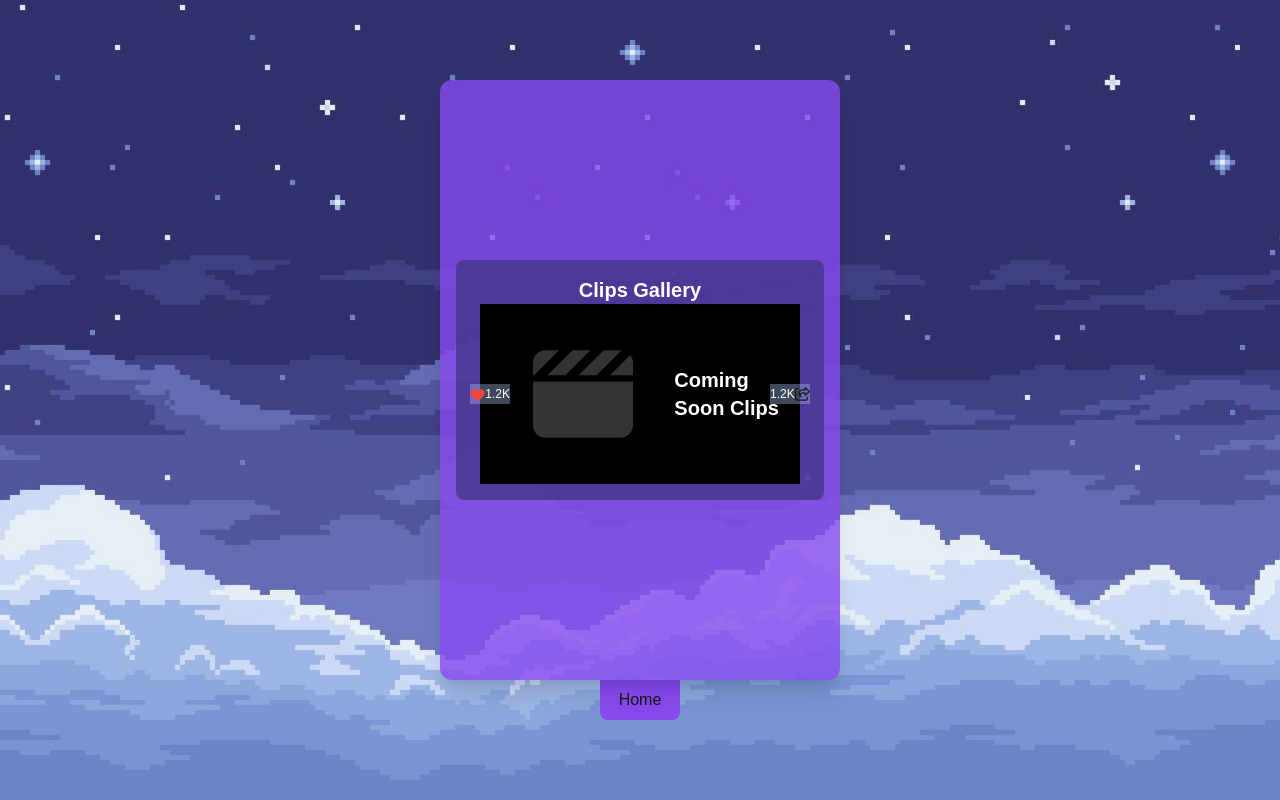
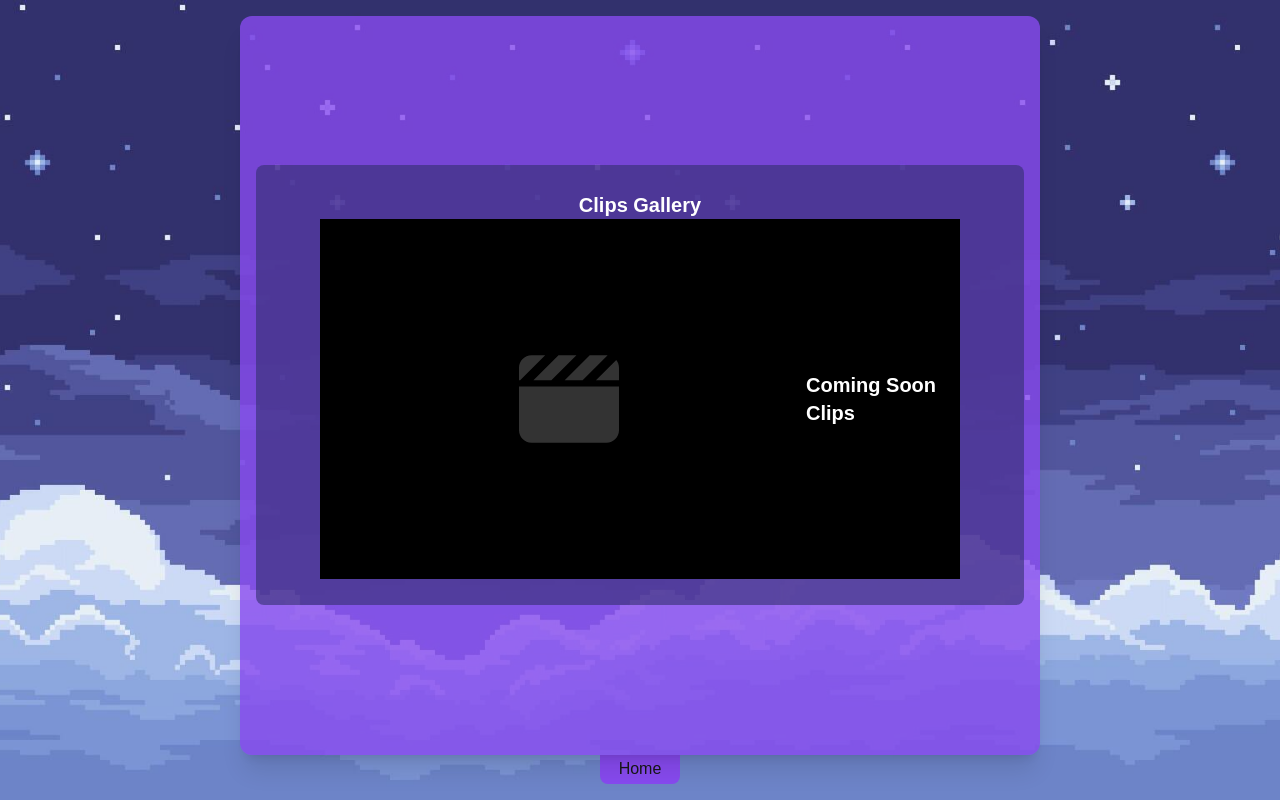
Before and after one commit to the-dev-day-productions-hub/mikaaouos-website, a Next.js app: page /clips in a window 1280 px wide. Built offline with nearby package versions, Linux system fonts and the light colour scheme.

Commit message:
Feat: Made the clips gallery bigger

```diff
--- a/src/app/clips/page.tsx
+++ b/src/app/clips/page.tsx
@@ -21,16 +21,18 @@ export default function Home() {
       <div className="w-full h-screen flex flex-col items-center justify-center p-4">
 
         {/* centerpiece content */}
-        <div className="relative w-100 h-150 p-4 flex flex-col items-center justify-center gap-2 bg-accent/80 rounded-xl shadow-xl">
+        <div className="relative w-full max-w-200 h-250 p-4 flex flex-col items-center justify-center gap-2 bg-accent/80 rounded-xl shadow-xl">
 
           {/* Clips Gallery */}
-          <div className='w-full h-60 bg-midbackground/60 flex flex-col items-center justify-center rounded-lg'>
+          <div className='w-full h-110 bg-midbackground/60 flex flex-col items-center justify-center rounded-lg'>
 
             <p className='text-white font-bold text-xl'>Clips Gallery</p>
 
-            <div className='relative w-80 h-45 p-3 flex items-center justify-center bg-black'>
+            {/* video placeholder */}
+            <div className='relative w-full max-w-160 aspect-video p-3 flex items-center justify-center bg-black'>
 
-              <div className='absolute w-85 h-5 bottom-[-10] flex flex-row justify-between'>
+              {/* Likes and Shares */}
+              {/* <div className='absolute w-full h-5 bottom-[-10] flex flex-row justify-between'>
                 <div className='w-10 h-5 flex flex-row items-center bg-secondary/40'>
                   <FcLike className='w-5 h-5'/>
                   <p className='text-white text-xs'>1.2K</p>
@@ -39,15 +41,16 @@ export default function Home() {
                   <p className='text-white text-xs'>1.2K</p>
                   <FaRegShareFromSquare className='w-5 h-5'/>
                 </div>
-              </div>
+              </div> */}
 
               <div className='w-full h-full flex items-center justify-center'>
                 <FaClapperboard className='text-white/20' size={100}/>
               </div>
               <p className='text-white font-bold text-xl'>Coming Soon Clips</p>
             </div>
+
+
           </div>
-
 
         </div>
 
--- a/src/app/guestbook/page.tsx
+++ b/src/app/guestbook/page.tsx
@@ -2,7 +2,6 @@ import Link from 'next/link'
 import Image from 'next/image'
 import { TbBubbleTea, TbSend  } from "react-icons/tb"
 import { FcLike } from "react-icons/fc";
-
 
 
 export default function Home() {
@@ -55,8 +54,9 @@ export default function Home() {
           </div>
 
           {/* Feedback comments */}
-          <div className='w-full h-8 p-2 flex items-center  bg-secondary/50 rounded-2xl'>
-            <TbSend />
+          <div className='w-full h-8 p-2 flex items-center gap-1 bg-secondary/50 rounded-2xl'>
+            <TbSend type="submit" className='text-white text-xl cursor-pointer'  />
+            <input type="text" placeholder='Leave your mark' className='w-full h-full bg-transparent outline-none'/>
           </div>
 
 
```
